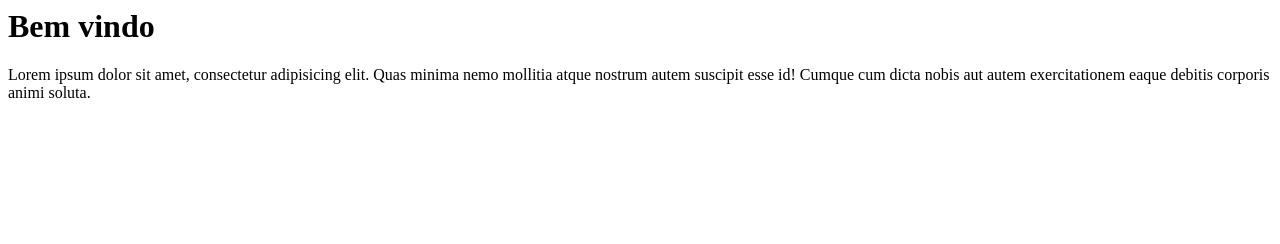
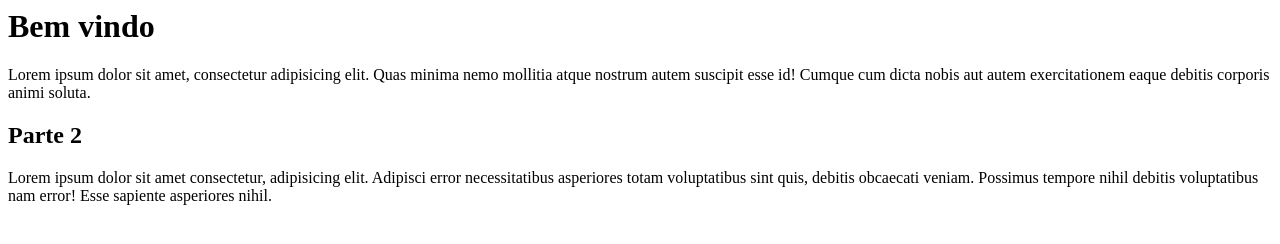
Before and after one commit to devbrunoviana/projeto_barbearia, a plain HTML site: page index.html in a window 1280 px wide. Drawn offline with Linux system fonts and the light colour scheme.

Commit message:
Colocando h2 na home

```diff
--- a/index.html
+++ b/index.html
@@ -1,2 +1,5 @@
 <h1>Bem vindo</h1>
 <p>Lorem ipsum dolor sit amet, consectetur adipisicing elit. Quas minima nemo mollitia atque nostrum autem suscipit esse id! Cumque cum dicta nobis aut autem exercitationem eaque debitis corporis animi soluta.</p>
+<h2>Parte 2</h2>
+<p>Lorem ipsum dolor sit amet consectetur, adipisicing elit. Adipisci error necessitatibus asperiores totam voluptatibus sint quis, debitis obcaecati veniam. Possimus tempore nihil debitis voluptatibus nam error! Esse sapiente asperiores nihil.
+</p>
```
